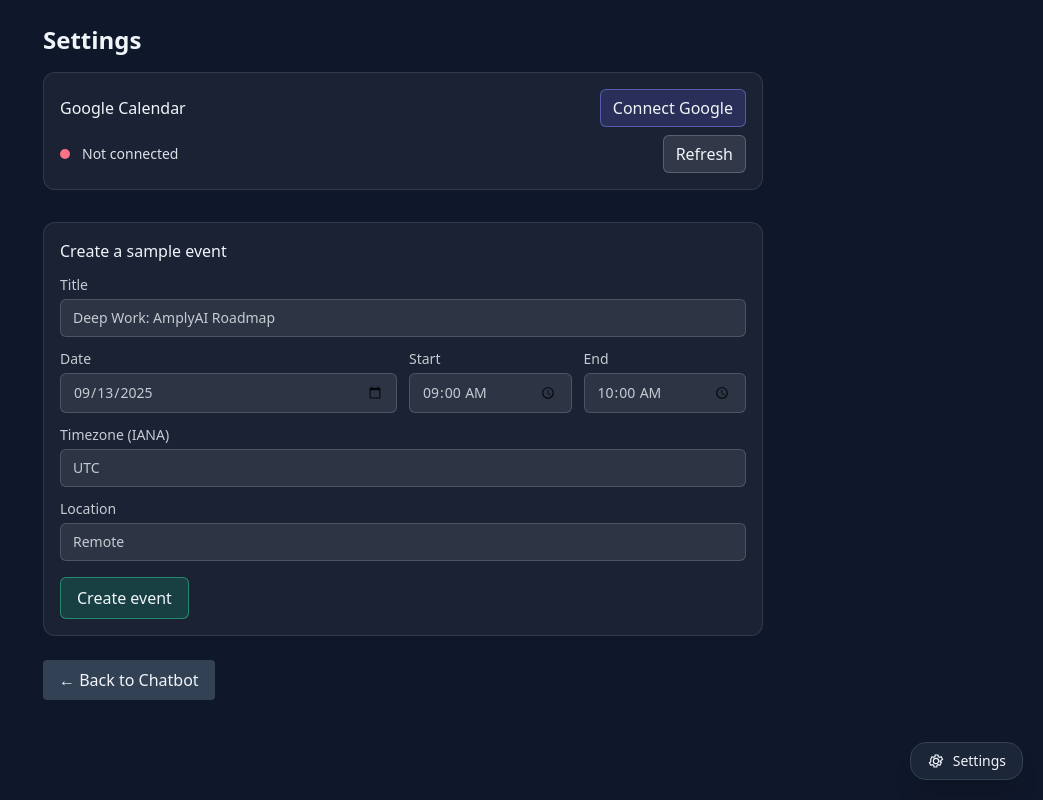
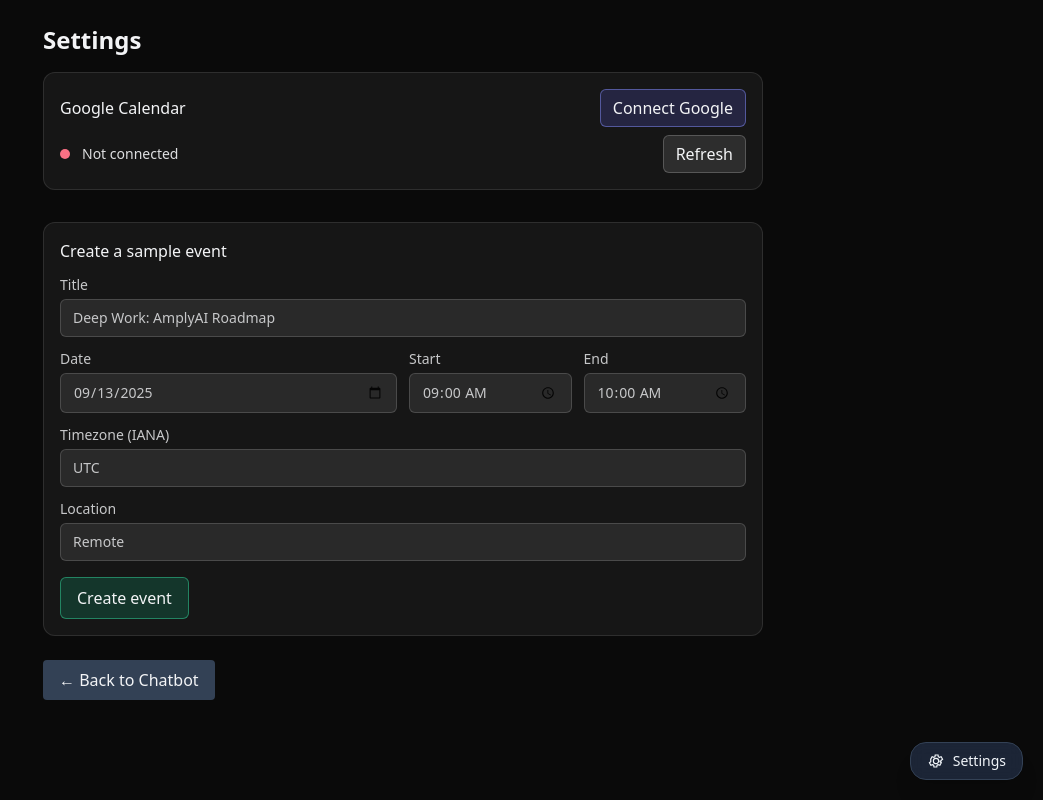
Before and after one commit to madevthevanthiran-maker/amplyai-chatbot, a Next.js app: page /settings in a window 1280 px wide. Shown: the whole page, without its empty margins (237-1280 px from the left). Built offline with nearby package versions, Linux system fonts and the light colour scheme; no server answers.

Commit message:
Update settings.jsx

```diff
--- a/pages/settings.jsx
+++ b/pages/settings.jsx
@@ -1,9 +1,7 @@
-import Settings from "@/components/Settings";
+import dynamic from "next/dynamic";
+
+const Settings = dynamic(() => import("../components/Settings"), { ssr: false });
 
 export default function SettingsPage() {
-  return (
-    <div className="min-h-screen bg-slate-900 text-slate-100">
-      <Settings />
-    </div>
-  );
+  return <Settings />;
 }
```
